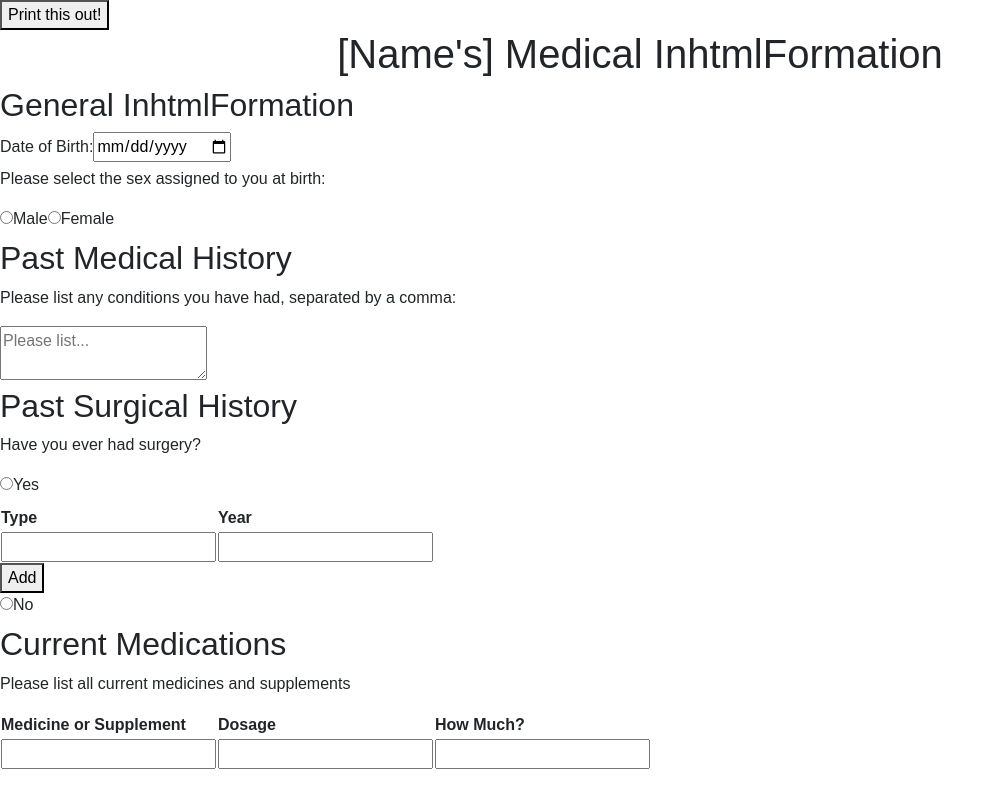
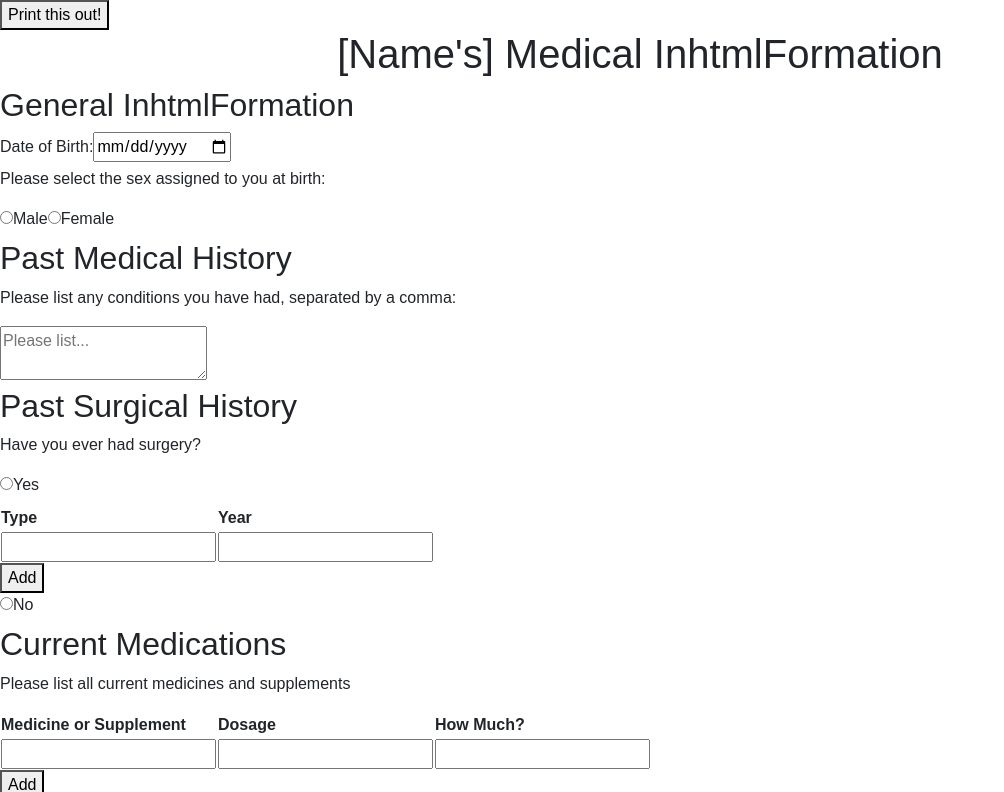
Before and after one commit to andrewjknapp/Symptom-Tracker, a React (Create React App) app in the folder client/: page /print-out in a window 1280 px wide. Shown: the top 792 px of the page, without its empty margins (0-1004 px from the left). Built offline with nearby package versions, Linux system fonts and the light colour scheme.

Commit message:
fixed all remaining errors, reformatted table

```diff
--- a/client/src/component/pages/MedicalProfile.js
+++ b/client/src/component/pages/MedicalProfile.js
@@ -1,4 +1,4 @@
-import React, { Fragment, Component, useState } from "react";
+import React, { useState } from "react";
 
 function MedicalProfile() {
     const [medCount, setMedCount] = useState(1);
@@ -9,7 +9,7 @@ function MedicalProfile() {
         <article>
 
             <h1>[Name's] Medical InhtmlFormation</h1>
-            <htmlForm>
+            <form>
                 <div>
                     <h2>General InhtmlFormation</h2>
                     <label htmlFor='DOB'>Date of Birth: </label>
@@ -33,8 +33,13 @@ function MedicalProfile() {
                     <input id='yes' name='surgery' type='radio' value='yes'></input>
                     <label htmlFor='surgeryYes'>Yes</label>
                     <table id='table'>
+                        <thead>
+                            <tr>
                                 <th>Type</th>
                                 <th>Year</th>
+                            </tr>
+                        </thead>
+                        <tbody>
                             {[...Array(medCount)].map((m, i) => (
                                 <tr key={i}>
                                     <td><input type="input" id="surgeryType" name="type" /></td>
@@ -42,6 +47,7 @@ function MedicalProfile() {
                                 </tr>
 
                             ))}
+                        </tbody>
                     </table>
                     <button type='button' id='add' onClick={updateMed}>Add</button>
                     <br></br>
@@ -52,10 +58,13 @@ function MedicalProfile() {
                     <p>Please list all current medicines and supplements</p>
                     <table id='table'>
                         <thead>
+                            <tr>
                                 <th>Medicine or Supplement</th>
                                 <th>Dosage</th>
                                 <th>How Much?</th>
+                            </tr>
                         </thead>
+                        <tbody>
                             {[...Array(medCount)].map((m, i) => (
                                 <tr key={i}>
                                     <td><input type="input" id="medname" name="medname" /></td>
@@ -63,9 +72,9 @@ function MedicalProfile() {
                                     <td><input type="input" id="medname" name="howmuch" /></td>
                                 </tr>
                             ))}
-                        <br></br>
+                        </tbody>
+                    </table>
                     <button type='button' id='add' onClick={updateMed}>Add</button>
-                    </table>
                     <h2>Allergies</h2>
                     <p>Are you allergic to any medication?</p>
                     <input id='yes' name='allergies' type='radio' value='yes' />
@@ -94,7 +103,7 @@ function MedicalProfile() {
                 <div>
                     <button type='submit'>Submit</button>
                 </div>
-            </htmlForm>
+            </form>
         </article>
 
     )
```
Lines whose indentation alone changed are shown as unchanged.
